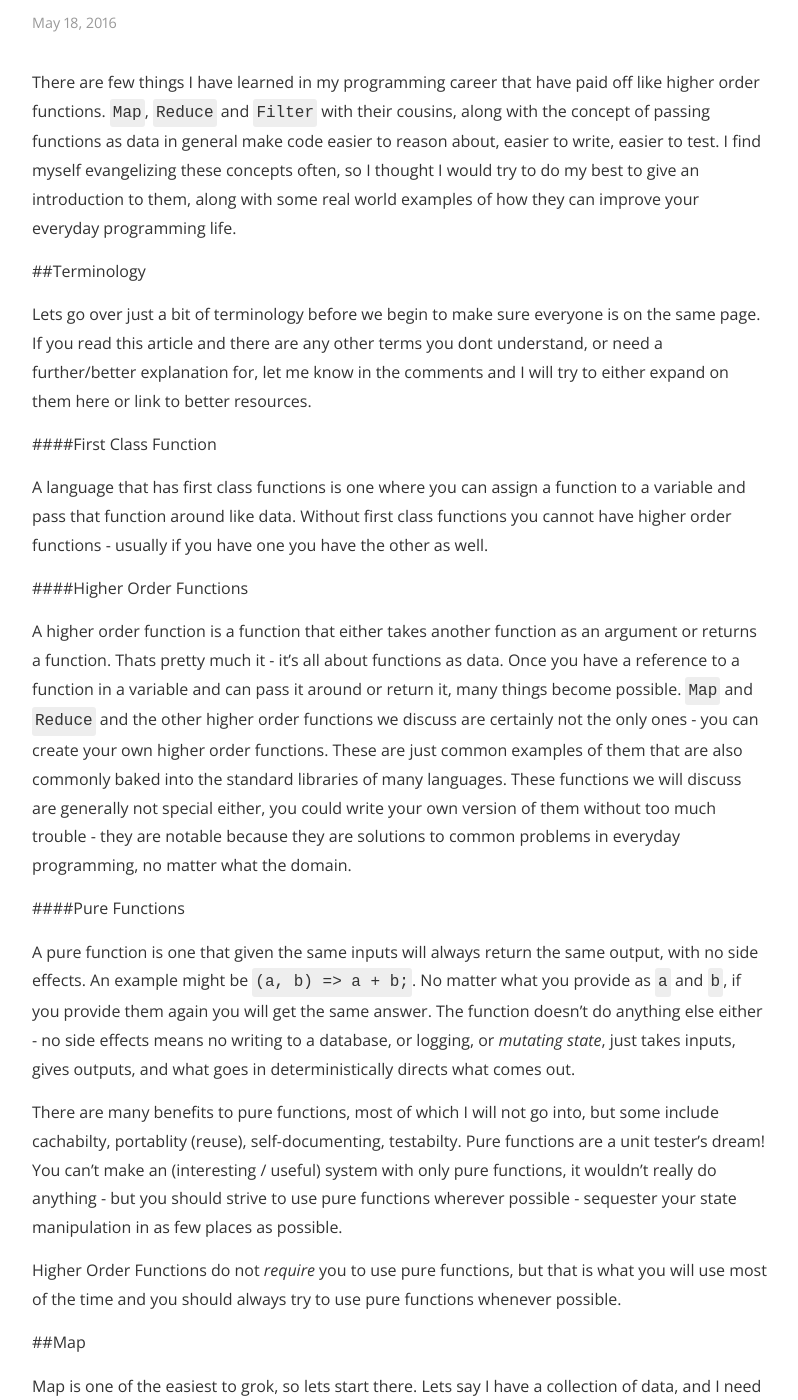
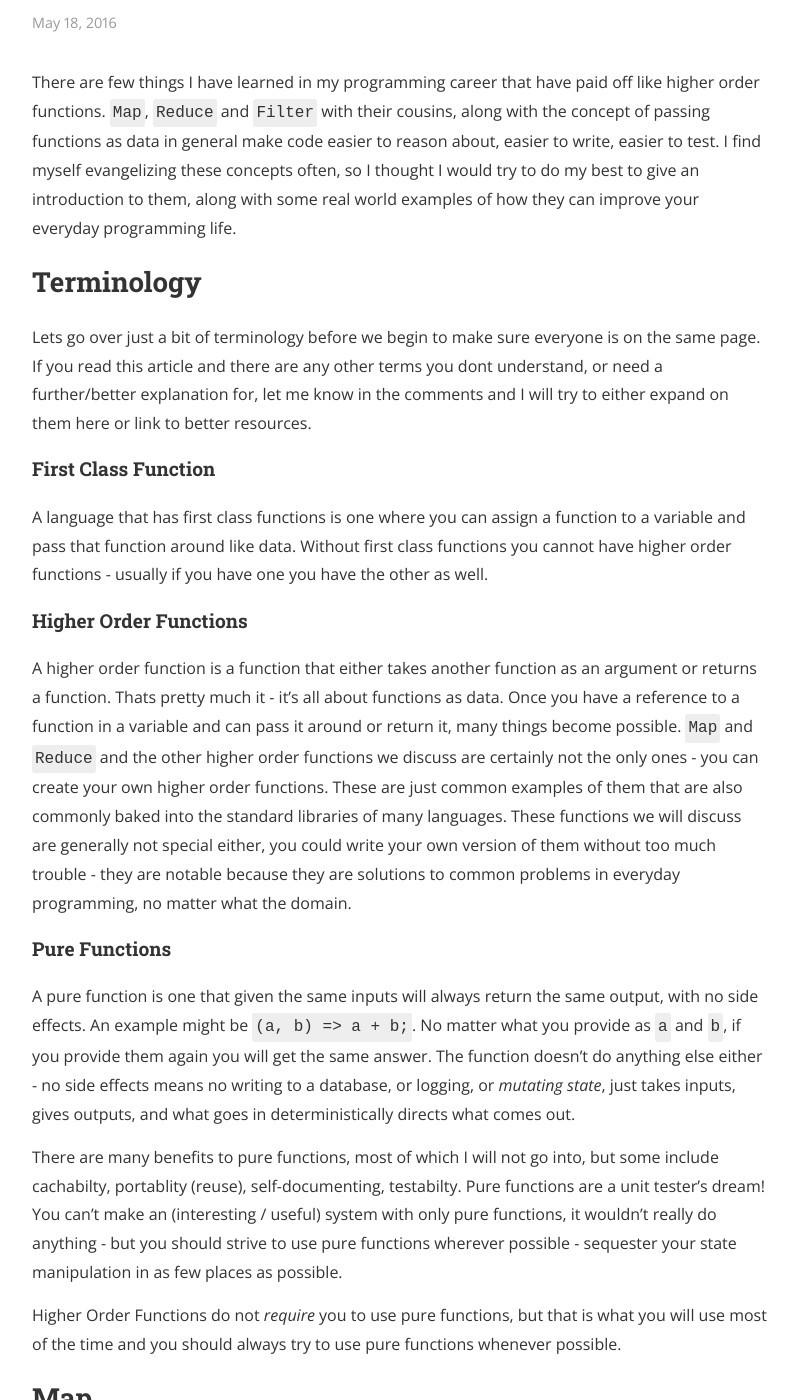
Before and after one commit to ryanguill/ryanguill.github.io, a Jekyll site: the page built from _posts/2016-05-18-higher-order-functions.markdown, in a window 1280 px wide and 1400 px high, scrolled down 272 px. Shown: the whole window, without its empty margins (240-1038 px from the left). Built offline with Jekyll 4.4.1, drawn with Linux system fonts in a browser that asks for light colours; nearby versions of some CDN libraries; comment, search, counter and statistics services are not loaded; a style sheet for code colours, icons or effects is not loaded; some of the changed text lies outside the part shown.

Commit message:
hof formatting

```diff
--- a/_posts/2016-05-18-higher-order-functions.markdown
+++ b/_posts/2016-05-18-higher-order-functions.markdown
@@ -11,19 +11,19 @@ There are few things I have learned in my programming career that have paid off
 
 <!-- break -->
 
-##Terminology
+## Terminology
 
 Lets go over just a bit of terminology before we begin to make sure everyone is on the same page. If you read this article and there are any other terms you dont understand, or need a further/better explanation for, let me know in the comments and I will try to either expand on them here or link to better resources.
 
-####First Class Function
+#### First Class Function
 
 A language that has first class functions is one where you can assign a function to a variable and pass that function around like data. Without first class functions you cannot have higher order functions - usually if you have one you have the other as well.
 
-####Higher Order Functions
+#### Higher Order Functions
 
 A higher order function is a function that either takes another function as an argument or returns a function.  Thats pretty much it - it's all about functions as data.  Once you have a reference to a function in a variable and can pass it around or return it, many things become possible.  `Map` and `Reduce` and the other higher order functions we discuss are certainly not the only ones - you can create your own higher order functions.  These are just common examples of them that are also commonly baked into the standard libraries of many languages.  These functions we will discuss are generally not special either, you could write your own version of them without too much trouble - they are notable because they are solutions to common problems in everyday programming, no matter what the domain.
 
-####Pure Functions
+#### Pure Functions
 
 A pure function is one that given the same inputs will always return the same output, with no side effects.  An example might be `(a, b) => a + b;`. No matter what you provide as `a` and `b`, if you provide them again you will get the same answer.  The function doesn't do anything else either - no side effects means no writing to a database, or logging, or _mutating state_, just takes inputs, gives outputs, and what goes in deterministically directs what comes out.
 
@@ -31,7 +31,7 @@ There are many benefits to pure functions, most of which I will not go into, but
 
 Higher Order Functions do not _require_ you to use pure functions, but that is what you will use most of the time and you should always try to use pure functions whenever possible.
 
-##Map
+## Map
 
 Map is one of the easiest to grok, so lets start there.  Lets say I have a collection of data, and I need to perform some sort of transformation on it. Common examples might be taking complex data and formatting it for output, or plucking individual parts of data out of a more complicated structure.  Lets take a look at a simple example.
 
@@ -119,7 +119,7 @@ So lets talk a little bit more about the intrinsic properties of a mapping opera
 * Map operations are inherently chainable.  `data.map(...).map(...).map(...)` is a common pattern.
 * Mathematically, if using pure functions, `data.map(a).map(b)` is the same as `data.map(a ⋅ b);`. _Don't worry about this right now,_  (and this is not valid js syntax, its mathematical) but what it means is that certain libraries can speed up your code by performing optimizations, knowing that they can transform your functions.
 
-###Filter
+## Filter
 
 After `map`, `filter` is probably one of the most commonly used higher order functions.  Its really simple, you give it some data and a function to use as a "test" for your data - if the element passes it is included in the resulting collection, if not it is excluded.  Lets look at an example:
 
@@ -156,7 +156,7 @@ So properties of `filter`:
 * The results of filter is always a new collection - the input collection is _not_ modified.
 * Filter operations are also inherently chainable - you can do `data.filter(...).filter(...)` as much as you want, or, more commonly, `data.filter(...).map(...)`
 
-###Some and Every
+## Some and Every
 
 A few langagues use `any` instead of `some`, but `some` and `every` are aggregate functions, in that they take a collection, but they return a true or false.  We aren't going to spend much time on these, but lets take a look:
 
@@ -188,7 +188,7 @@ data.some(isManager); //false, no user is a manager
 
 Hopefully that is pretty straight forward.  The only other thing I will mention is that these functions take advantage of their logic to generally return without having to look at every item in the collection - `every` can return as soon as it hits the first `false` result, `some` can return as soon as it hits the first `true` result.
 
-###Reduce
+## Reduce
 
 So now we get to the big one, `reduce`.  For some reason `reduce` seems more opaque to the average developer than the others, and I think that stems from the fact that it is a bit of a swiss army knife of higher order functions. So lets start high level - what is a reduction? All it really means is that it will iterate over the collection, building up a result that will be returned at the end.  Thats it in a nutshell.  But as we will see, that generic definition lends itself to many different uses.
 
@@ -373,13 +373,13 @@ You should definitely learn `reduce` and how it work, and how to read it.  Get f
 
 Editorial Note: `reduce` can be called by many names in different langagues.  `reduce` is by far the most common, but other langauges might use `fold` or `aggregate`.  These are different words for the same concept.  There are also right and left versions of `reduce`, in javascript `reduce` is the left version.  Left and right just refer to if the reduction happens from left to right or right to left (ascending vs descending, forwards or backwards).  A right reduce is the same thing as doing a reverse of the data and then a left reduce.
 
-###Notes
+## Notes
 
 In _most_ langages, using these higher order functions instead of a loop is slower.  Almost always will be - the overhead of the function calls, plus the ability to use things like `break` or `continue` in certain examples means that you can optimze those loops much easier.  But the speed comes at the cost of maintainability and readability.  In any language that provides these functions I will _always_ reach for these where I can and only begrudgingly go back and rewrite performance critical code into the loop version once testing shows it necessary.
 
 You might notice I didn't talk about `forEach` - that is because while it is a higher order function, it doesn't generally take pure functions.  If you are passing a pure function to `forEach` you probably should be using `map` or something else. `forEach` (some languages just call it `each`) is for side effects - referencing outside variables (such as through closure) or writing output to the screen or talking to a database, etc.  There is nothing wrong with using it, but minimize it and consider first where you could use one of the other functions first and then use that output with your side-effecting code - it will provide much more testable and maintainable code.
 
-###Conclusion
+## Conclusion
 
 I hope these explanations and examples have whet your appetite and shown how you can do your everyday programming by passing around functions, leading to easier to read and test code. But, even though these are common software patterns, the goal shouldn't be to use them.  These are just tools that you should add to your repertoire and you should learn when they are and aren't appropriate.
 
```
